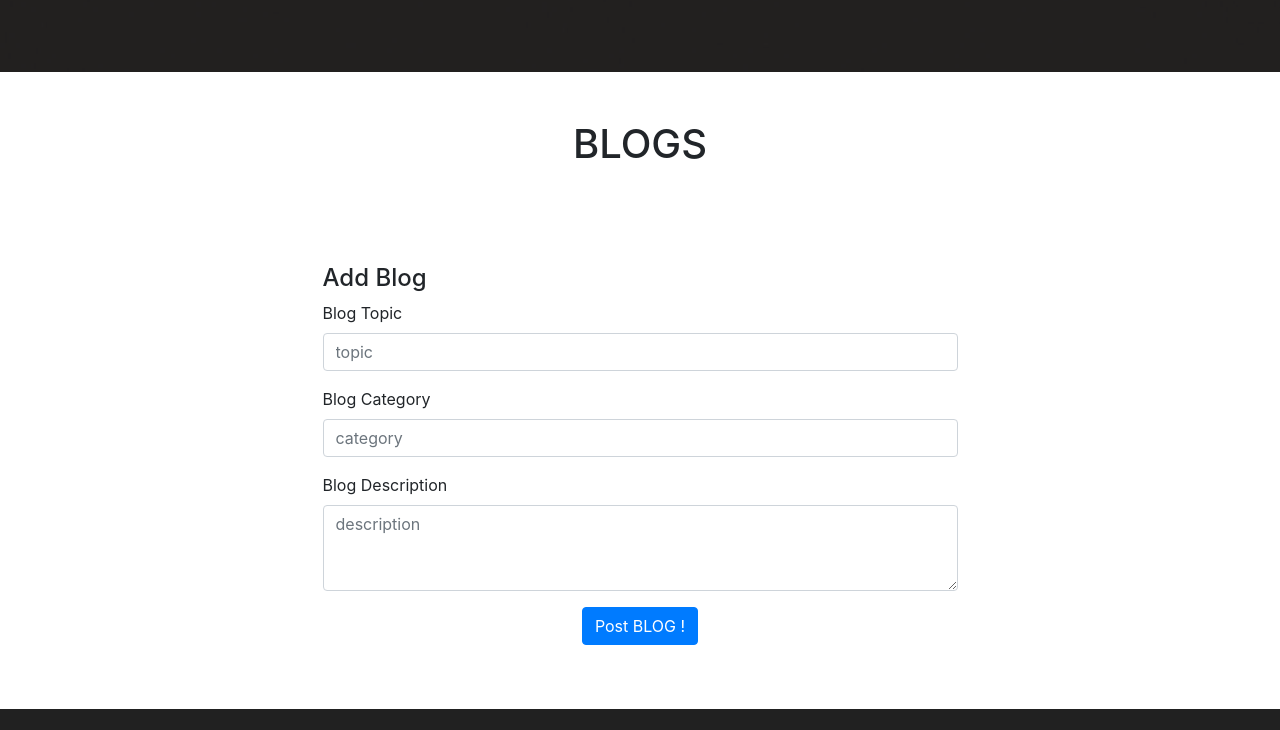
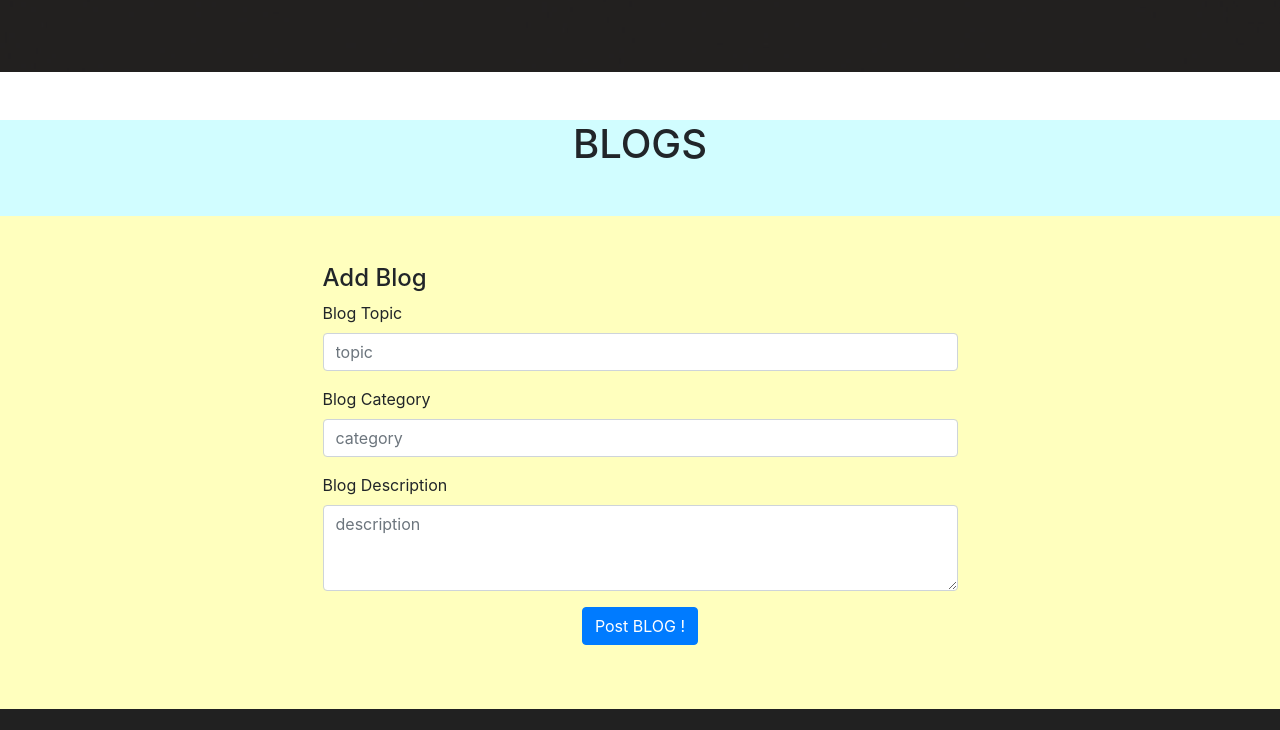
Before and after one commit to Lovenish0510/sessional-assessment-2, a plain HTML site: page index.html in a window 1280 px wide. Shown: the part 365-1095 px from the top of the page. Drawn offline with nearby package versions, Linux system fonts and the light colour scheme; no server answers.

Commit message:
final touch

```diff
--- a/index.html
+++ b/index.html
@@ -139,7 +139,7 @@
 
 
 
-        <section id="blog" class="sec-pricing">
+        <section id="blog" class="sec-pricing" style="background-color:rgb(209, 253, 255)">
             <div class="container">
                 <h1 class="h1 mb-5 mt-5 text-center">BLOGS</h1>
 
@@ -149,7 +149,7 @@
             </div>
         </section>
 
-        <section id="form" class="sec-contact pt-5 pb-5">
+        <section id="form" class="sec-contact pt-5 pb-5" style="background-color:rgb(255, 255, 190)">
             <div class="container">
                 <div class="row justify-content-center">
                     <div class="col-md-10 col-lg-7">
```
